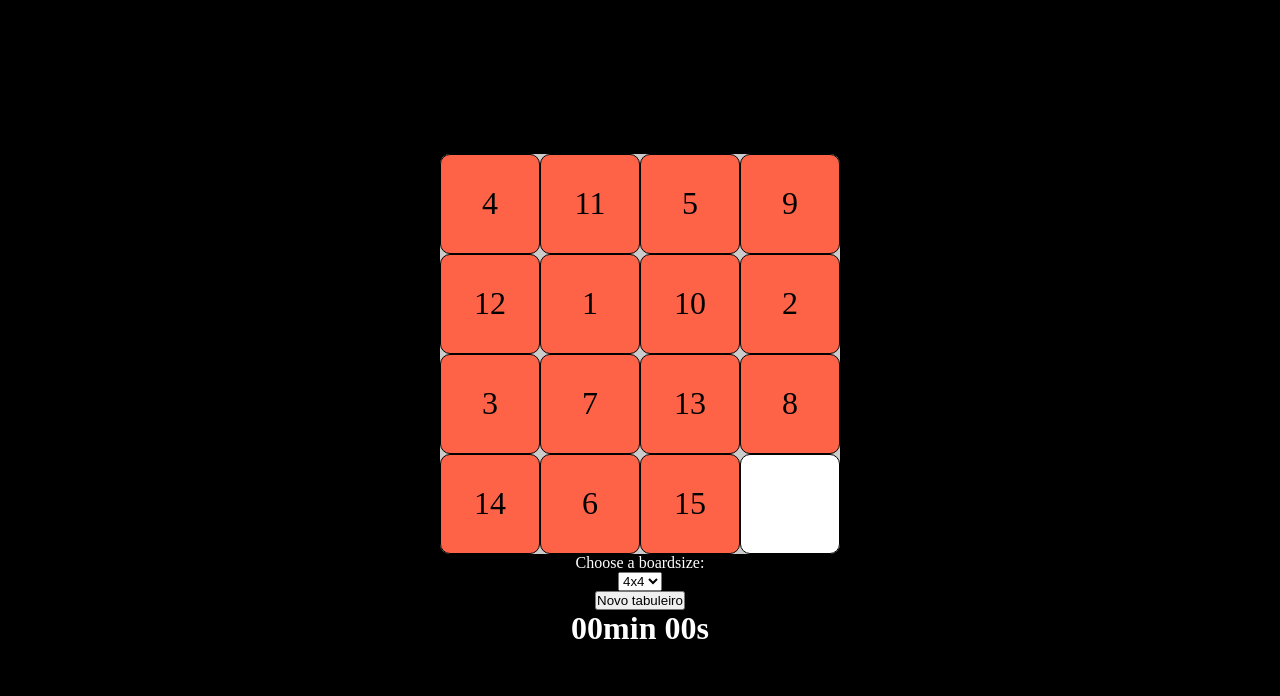
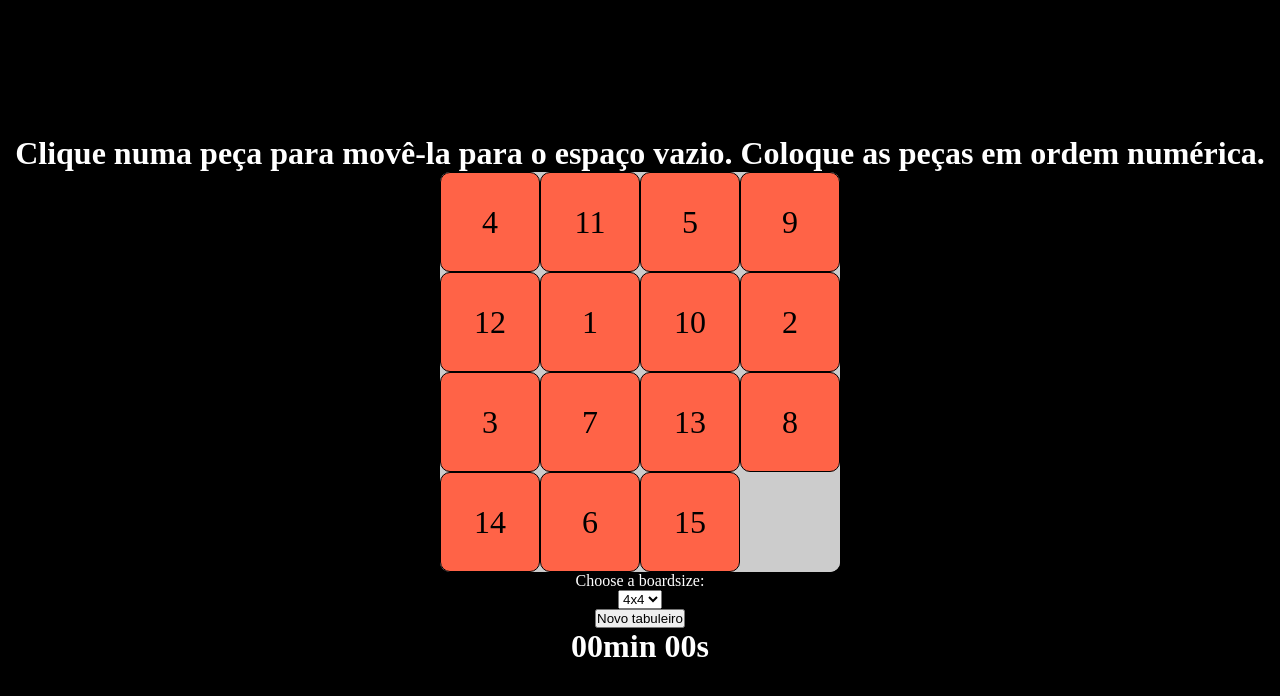
Before and after one commit to marcos-panontin/Klotski, a plain HTML site: page index.html in a window 1280 px wide. Drawn offline with Linux system fonts and the light colour scheme; some packages are replaced by stand-ins of ours; a script that the page names is missing.

Commit message:
Removes background-color and border from empty-space-cell

```diff
--- a/index.html
+++ b/index.html
@@ -9,6 +9,7 @@
   </head>
   <body>
     <main>
+      <h1>Clique numa peça para movê-la para o espaço vazio. Coloque as peças em ordem numérica.</h1>
       <section class="grid-container">
         <div class="board"></div>
       </section>
--- a/style.css
+++ b/style.css
@@ -15,6 +15,10 @@ main {
   align-items: center;
   flex-direction: column;
   height: 100%;
+}
+
+h1 {
+  color: white;
 }
 
 .board {
@@ -45,7 +49,8 @@ main {
 
 
 .emptyCell {
-  background-color: white;
+  background-color: #ccc;
+  border: none;
 }
 
 label {
```
